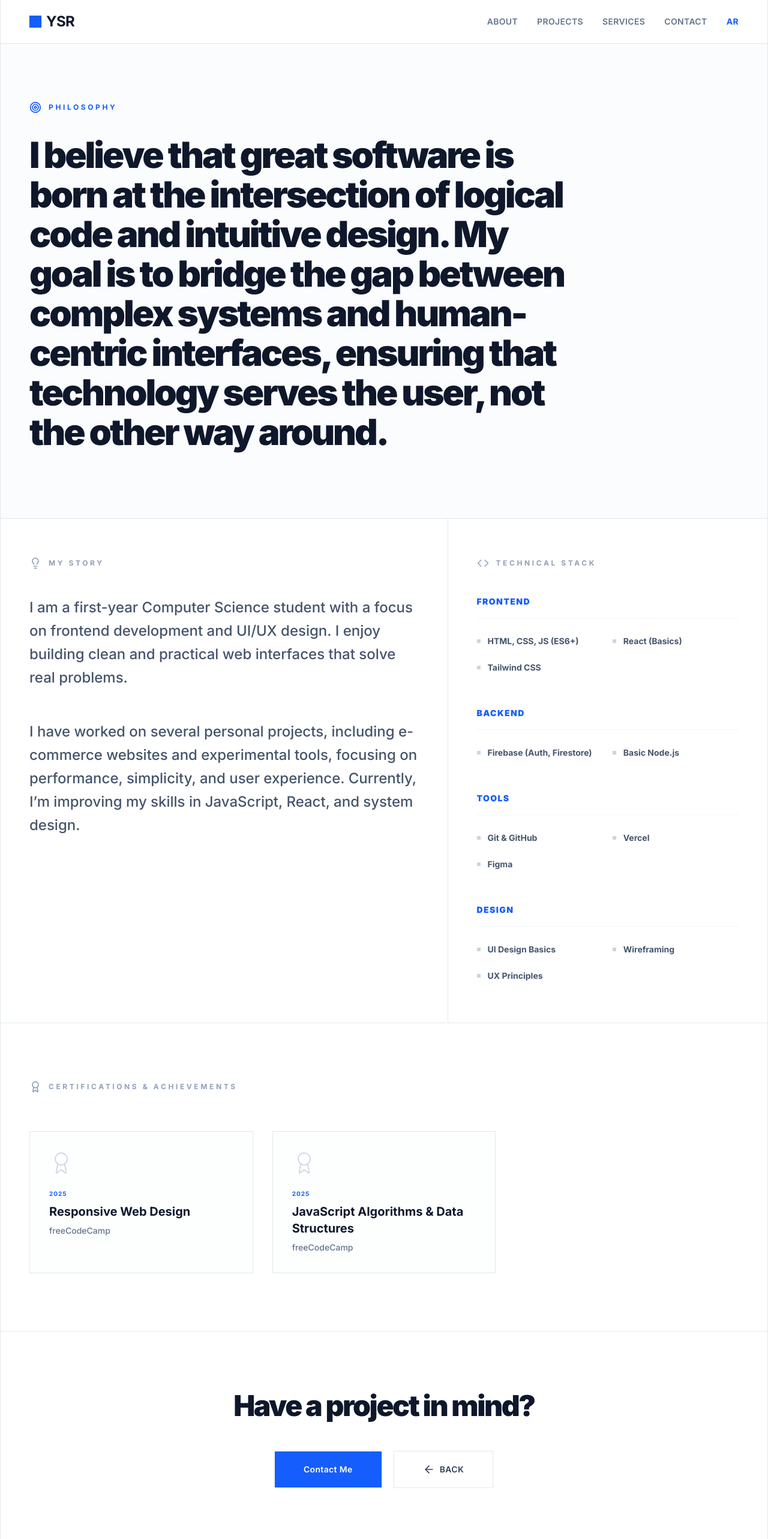
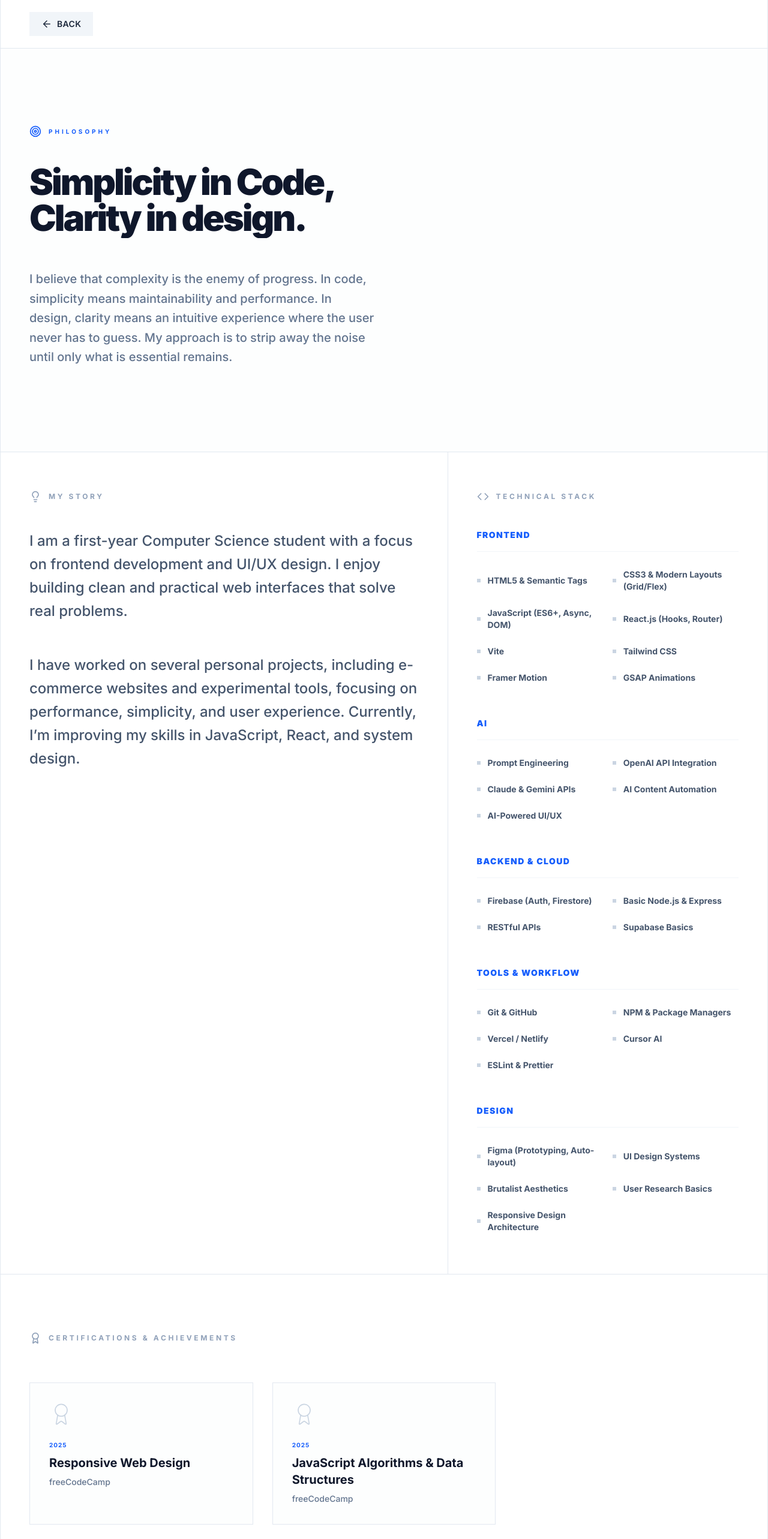
Before and after one commit to yasser8111/Portfolio, a React (Vite) app: page /about in a window 1280 px wide. Shown: the top 2566 px of the page at 60% size. Built offline with nearby package versions, Linux system fonts and the light colour scheme.

Commit message:
feat: redesign philosophy, refine expertise, add ContactSection component, and fix scroll-to-top issue

```diff
--- a/src/App.jsx
+++ b/src/App.jsx
@@ -99,8 +99,8 @@ export default function App() {
   };
 
   return (
-    <SmoothScroll>
-      <BrowserRouter>
+    <BrowserRouter>
+      <SmoothScroll>
         <ScrollToTop />
         <div
           dir={lang === "ar" ? "rtl" : "ltr"}
@@ -150,6 +150,7 @@ export default function App() {
                     nav={nav}
                     footer={footer}
                     buttons={buttons}
+                    sections={sections}
                   />
                 }
               />
@@ -180,7 +181,7 @@ export default function App() {
             </Routes>
           </Suspense>
         </div>
-      </BrowserRouter>
-    </SmoothScroll>
+      </SmoothScroll>
+    </BrowserRouter>
   );
 }
--- /dev/null
+++ b/src/components/ContactSection.jsx
@@ -0,0 +1,69 @@
+import React from "react";
+import { TextBlock } from "./TextBlockEffect";
+import Button from "./Button";
+import { GithubIcon, WhatsappIcon, InstagramIcon } from "./BrandIcons";
+
+const ContactSection = ({ personal, sections, lang }) => {
+  return (
+    <section id="contact" className="py-24 px-6 md:px-12 border-t border-slate-100 bg-white">
+      <div className="flex flex-col md:flex-row justify-between items-start md:items-end gap-12">
+        <div>
+          <h2 className="text-3xl sm:text-5xl md:text-6xl font-bold tracking-tight mb-8 leading-[1.1] text-slate-900 flex flex-col items-start">
+            {sections.letsBuild.split("\n").map((line, i) => (
+              <TextBlock key={i} blockColor="#2563eb" className="block">
+                {line}
+              </TextBlock>
+            ))}
+          </h2>
+          <a
+            href={`mailto:${personal.email}`}
+            className="inline-flex items-center gap-3 text-lg sm:text-xl font-bold text-blue-600 hover:text-blue-700 transition-colors group"
+          >
+            <i className="ri-mail-line"></i>
+            {personal.email}
+            <span className="material-symbols-sharp text-[20px] opacity-0 group-hover:opacity-100 group-hover:translate-x-1 group-hover:-translate-y-1 transition-all">
+              arrow_outward
+            </span>
+          </a>
+        </div>
+
+        <div className="flex flex-col items-start md:items-end gap-8">
+          <div className="flex gap-0 border border-slate-200 overflow-hidden">
+            <Button
+              href={personal.socials.github}
+              external
+              variant="social"
+              shape="squareIcon"
+              className="border-e border-slate-200 hover-github"
+              aria-label="GitHub Profile"
+            >
+              <GithubIcon className="w-5 h-5" />
+            </Button>
+            <Button
+              href={personal.socials.whatsapp}
+              external
+              variant="social"
+              shape="squareIcon"
+              className="border-e border-slate-200 hover-whatsapp"
+              aria-label="WhatsApp"
+            >
+              <WhatsappIcon className="w-5 h-5" />
+            </Button>
+            <Button
+              href={personal.socials.instagram}
+              external
+              variant="social"
+              shape="squareIcon"
+              className="hover-instagram"
+              aria-label="Instagram Profile"
+            >
+              <InstagramIcon className="w-5 h-5" />
+            </Button>
+          </div>
+        </div>
+      </div>
+    </section>
+  );
+};
+
+export default ContactSection;
--- a/src/data.json
+++ b/src/data.json
@@ -44,7 +44,7 @@
       "I am a first-year Computer Science student with a focus on frontend development and UI/UX design. I enjoy building clean and practical web interfaces that solve real problems.",
       "I have worked on several personal projects, including e-commerce websites and experimental tools, focusing on performance, simplicity, and user experience. Currently, I’m improving my skills in JavaScript, React, and system design."
     ],
-    "philosophy": "I believe that great software is born at the intersection of logical code and intuitive design. My goal is to bridge the gap between complex systems and human-centric interfaces, ensuring that technology serves the user, not the other way around.",
+    "philosophy": "Simplicity in Code, Clarity in design.\nI believe that complexity is the enemy of progress. In code, simplicity means maintainability and performance. In design, clarity means an intuitive experience where the user never has to guess. My approach is to strip away the noise until only what is essential remains.",
     "certificates": [
       {
         "title": "Responsive Web Design",
@@ -99,19 +99,23 @@
     "expertise": [
       {
         "category": "Frontend",
-        "skills": ["HTML, CSS, JS (ES6+)", "React (Basics)", "Tailwind CSS"]
+        "skills": ["HTML5 & Semantic Tags", "CSS3 & Modern Layouts (Grid/Flex)", "JavaScript (ES6+, Async, DOM)", "React.js (Hooks, Router)", "Vite", "Tailwind CSS", "Framer Motion", "GSAP Animations"]
       },
       {
-        "category": "Backend",
-        "skills": ["Firebase (Auth, Firestore)", "Basic Node.js"]
+        "category": "AI",
+        "skills": ["Prompt Engineering", "OpenAI API Integration", "Claude & Gemini APIs", "AI Content Automation", "AI-Powered UI/UX"]
       },
       {
-        "category": "Tools",
-        "skills": ["Git & GitHub", "Vercel", "Figma"]
+        "category": "Backend & Cloud",
+        "skills": ["Firebase (Auth, Firestore)", "Basic Node.js & Express", "RESTful APIs", "Supabase Basics"]
+      },
+      {
+        "category": "Tools & Workflow",
+        "skills": ["Git & GitHub", "NPM & Package Managers", "Vercel / Netlify", "Cursor AI", "ESLint & Prettier"]
       },
       {
         "category": "Design",
-        "skills": ["UI Design Basics", "Wireframing", "UX Principles"]
+        "skills": ["Figma (Prototyping, Auto-layout)", "UI Design Systems", "Brutalist Aesthetics", "User Research Basics", "Responsive Design Architecture"]
       }
     ],
     "services": [
@@ -179,7 +183,7 @@
       "أنا طالب في السنة الأولى في علوم الحاسوب، أركز على تطوير الواجهات الأمامية وتصميم واجهة/تجربة المستخدم (UI/UX). أستمتع ببناء واجهات ويب نظيفة وعملية تحل مشاكل حقيقية.",
       "عملت على العديد من المشاريع الشخصية، بما في ذلك مواقع التجارة الإلكترونية وأدوات تجريبية، مع التركيز على الأداء، البساطة، وتجربة المستخدم. حاليًا، أقوم بتطوير مهاراتي في JavaScript و React وتصميم الأنظمة."
     ],
-    "philosophy": "أؤمن بأن البرمجيات العظيمة تولد عند تقاطع الكود المنطقي والتصميم البديهي. هدفي هو سد الفجوة بين الأنظمة المعقدة والواجهات التي تركز على الإنسان، لضمان أن التكنولوجيا تخدم المستخدم وليس العكس.",
+    "philosophy": "بساطة في الكود، وضوح في التصميم.\nأؤمن أن التعقيد هو عدو التقدم. في الكود، البساطة تعني سهولة الصيانة والأداء العالي. في التصميم، الوضوح يعني تجربة بديهية حيث لا يضطر المستخدم للتخمين أبداً. نهجي هو إزالة كل الضوضاء حتى يتبقى فقط ما هو ضروري ومفيد.",
     "certificates": [
       {
         "title": "تصميم الويب المتجاوب",
@@ -232,19 +236,23 @@
     "expertise": [
       {
         "category": "الواجهات الأمامية",
-        "skills": ["HTML, CSS, JS (ES6+)", "React (Basics)", "Tailwind CSS"]
+        "skills": ["HTML5 & Semantic Tags", "CSS3 & Modern Layouts", "JavaScript (ES6+, Async)", "React.js", "Vite", "Tailwind CSS", "Framer Motion", "GSAP Animations"]
       },
       {
-        "category": "الواجهات الخلفية",
-        "skills": ["Firebase (Auth, Firestore)", "Basic Node.js"]
+        "category": "الذكاء الاصطناعي",
+        "skills": ["Prompt Engineering", "دمج OpenAI API", "Claude & Gemini APIs", "أتمتة المحتوى بالذكاء الاصطناعي", "UI/UX معزز بالذكاء الاصطناعي"]
       },
       {
-        "category": "الأدوات",
-        "skills": ["Git & GitHub", "Vercel", "Figma"]
+        "category": "الواجهات الخلفية والسحابية",
+        "skills": ["Firebase (Auth, Firestore)", "أساسيات Node.js & Express", "RESTful APIs", "Supabase Basics"]
+      },
+      {
+        "category": "الأدوات وسير العمل",
+        "skills": ["Git & GitHub", "مدراء الحزم NPM", "Vercel / Netlify", "Cursor AI", "ESLint & Prettier"]
       },
       {
         "category": "التصميم",
-        "skills": ["UI Design Basics", "Wireframing", "UX Principles"]
+        "skills": ["Figma (Prototyping)", "أنظمة التصميم UI", "جماليات Brutalist", "أساسيات أبحاث المستخدم", "هندسة التصميم المتجاوب"]
       }
     ],
     "services": [
--- a/src/pages/AboutPage.jsx
+++ b/src/pages/AboutPage.jsx
@@ -2,8 +2,9 @@ import React from "react";
 import { useNavigate, Link } from "react-router-dom";
 import { ArrowLeft, Award, Cpu, Lightbulb, Code, Target } from "lucide-react";
 import Button from "../components/Button";
-import Navbar from "../components/Navbar";
+import NavBack from "../components/NavBack";
 import Footer from "../components/Footer";
+import ContactSection from "../components/ContactSection";
 import { TextBlock } from "../components/TextBlockEffect";
 
 const AboutPage = ({
@@ -17,6 +18,7 @@ const AboutPage = ({
   nav,
   footer,
   buttons,
+  sections,
 }) => {
   const navigate = useNavigate();
 
@@ -27,29 +29,36 @@ const AboutPage = ({
     >
       {/* Container */}
       <div className="max-w-[1400px] mx-auto w-full border-x border-slate-200 min-h-screen flex flex-col">
-        <Navbar
-          personal={personal}
-          nav={nav}
+        <NavBack
+          onBack={() => navigate("/")}
+          backText={buttons.backToHome}
           lang={lang}
-          setLang={setLang}
-          scrollToSection={() => navigate("/")}
         />
 
         <main className="flex-1">
           {/* Hero Section - Philosophy */}
-          <section className="py-24 px-6 md:px-12 border-b border-slate-200 bg-slate-50/50">
-             <div className="max-w-4xl">
-                <div className="flex items-center gap-3 mb-8 text-blue-600">
+          <section className="py-32 px-6 md:px-12 border-b border-slate-200 bg-slate-50/30">
+             <div className="max-w-xl">
+                <div className="flex items-center gap-3 mb-10 text-blue-600">
                     <Target size={20} />
-                    <span className="text-xs font-bold uppercase tracking-[0.3em]">{lang === "ar" ? "فلسفتي" : "Philosophy"}</span>
+                    <span className="text-[10px] font-bold uppercase tracking-[0.4em]">{lang === "ar" ? "فلسفتي" : "Philosophy"}</span>
                 </div>
-                <h1 className="text-3xl sm:text-5xl md:text-6xl font-black tracking-tighter leading-[1.1] text-slate-900">
-                   {philosophy.split("\n").map((line, i) => (
-                      <TextBlock key={i} blockColor="#2563eb" className="block">
-                        {line}
-                      </TextBlock>
+
+                <h1 className="text-4xl md:text-5xl lg:text-6xl font-black tracking-tighter leading-none text-slate-900 mb-10">
+                  <TextBlock blockColor="#2563eb" className="block">
+                    {philosophy.split("\n")[0]}
+                  </TextBlock>
+                </h1>
+
+                <div className="text-lg md:text-xl text-slate-500 leading-relaxed font-medium">
+                   {philosophy.split("\n").slice(1).map((part, i) => (
+                      <p key={i} className="mb-4 last:mb-0">
+                        <TextBlock blockColor="#94a3b8" className="block">
+                          {part}
+                        </TextBlock>
+                      </p>
                    ))}
-                </h1>
+                </div>
              </div>
           </section>
 
@@ -124,35 +133,12 @@ const AboutPage = ({
              </div>
           </section>
 
-          {/* CTA Section */}
-          <section className="py-24 px-6 md:px-12 text-center">
-            <h2 className="text-3xl md:text-5xl font-black mb-10 tracking-tighter">
-                <TextBlock blockColor="#2563eb">
-                  {lang === "ar" ? "هل لديك مشروع في بالك؟" : "Have a project in mind?"}
-                </TextBlock>
-            </h2>
-            <div className="flex flex-col sm:flex-row gap-5 justify-center items-center">
-                <Button
-                    href={`mailto:${personal.email}`}
-                    variant="primary"
-                    size="lg"
-                    className="px-12 py-5 text-lg"
-                >
-                    {buttons.contactMe}
-                </Button>
-                <Link to="/">
-                    <Button
-                        variant="outline"
-                        size="lg"
-                        className="px-12 py-5 text-lg uppercase"
-                        icon={({ className }) => <ArrowLeft size={20} className={`rtl:rotate-180 ${className}`} />}
-                        iconPosition="start"
-                    >
-                        {buttons.backToHome}
-                    </Button>
-                </Link>
-            </div>
-          </section>
+          {/* CTA Section - Replaced with ContactSection */}
+          <ContactSection
+            personal={personal}
+            sections={sections}
+            lang={lang}
+          />
         </main>
 
         <Footer text={footer.text} />
--- a/src/pages/HomePage.jsx
+++ b/src/pages/HomePage.jsx
@@ -6,11 +6,7 @@ import Button from "../components/Button";
 import ProjectHoverSection from "../components/ProjectHoverSection";
 import Navbar from "../components/Navbar";
 import Footer from "../components/Footer";
-import {
-  GithubIcon,
-  WhatsappIcon,
-  InstagramIcon,
-} from "../components/BrandIcons";
+import ContactSection from "../components/ContactSection";
 import { TextBlock } from "../components/TextBlockEffect";
 
 const HomePage = ({
@@ -193,7 +189,7 @@ const HomePage = ({
                   </TextBlock>
                 </h3>
                 <div className="grid grid-cols-1 sm:grid-cols-2 gap-x-12 gap-y-12">
-                  {expertise.map((item, i) => (
+                  {expertise.slice(0, 3).map((item, i) => (
                     <div key={i}>
                       <h4 className="font-bold text-slate-900 mb-4 border-b border-slate-200 pb-2 uppercase tracking-wide text-sm">
                         <TextBlock blockColor="#2563eb">
@@ -201,7 +197,7 @@ const HomePage = ({
                         </TextBlock>
                       </h4>
                       <ul className="space-y-3 text-slate-500 font-medium">
-                        {item.skills.map((skill, j) => (
+                        {item.skills.slice(0, 3).map((skill, j) => (
                           <li key={j}>
                             <TextBlock blockColor="#cbd5e1">
                               {skill}
@@ -253,65 +249,11 @@ const HomePage = ({
             </div>
           </section>
 
-          {/* Footer / Contact */}
-          <section id="contact" className="py-24 px-6 md:px-12">
-            <div className="flex flex-col md:flex-row justify-between items-start md:items-end gap-12">
-              <div>
-                <h2 className="text-3xl sm:text-5xl md:text-6xl font-bold tracking-tight mb-8 leading-[1.1] text-slate-900 flex flex-col items-start">
-                  {sections.letsBuild.split("\n").map((line, i) => (
-                    <TextBlock key={i} blockColor="#2563eb" className="block">
-                      {line}
-                    </TextBlock>
-                  ))}
-                </h2>
-                <a
-                  href={`mailto:${personal.email}`}
-                  className="inline-flex items-center gap-3 text-lg sm:text-xl font-bold text-blue-600 hover:text-blue-700 transition-colors group"
-                >
-                  <i className="ri-mail-line"></i>
-                  {personal.email}
-                  <span className="material-symbols-sharp text-[20px] opacity-0 group-hover:opacity-100 group-hover:translate-x-1 group-hover:-translate-y-1 transition-all">
-                    arrow_outward
-                  </span>
-                </a>
-              </div>
-
-              <div className="flex flex-col items-start md:items-end gap-8">
-                <div className="flex gap-0 border border-slate-200 overflow-hidden">
-                  <Button
-                    href={personal.socials.github}
-                    external
-                    variant="social"
-                    shape="squareIcon"
-                    className="border-e border-slate-200 hover-github"
-                    aria-label="GitHub Profile"
-                  >
-                    <GithubIcon className="w-5 h-5" />
-                  </Button>
-                  <Button
-                    href={personal.socials.whatsapp}
-                    external
-                    variant="social"
-                    shape="squareIcon"
-                    className="border-e border-slate-200 hover-whatsapp"
-                    aria-label="WhatsApp"
-                  >
-                    <WhatsappIcon className="w-5 h-5" />
-                  </Button>
-                  <Button
-                    href={personal.socials.instagram}
-                    external
-                    variant="social"
-                    shape="squareIcon"
-                    className="hover-instagram"
-                    aria-label="Instagram Profile"
-                  >
-                    <InstagramIcon className="w-5 h-5" />
-                  </Button>
-                </div>
-              </div>
-            </div>
-          </section>
+          <ContactSection
+            personal={personal}
+            sections={sections}
+            lang={lang}
+          />
         </main>
 
         <Footer text={footer.text} />
```
Also changed, not shown: src/components/SmoothScroll.jsx (+9 -2 lines).
